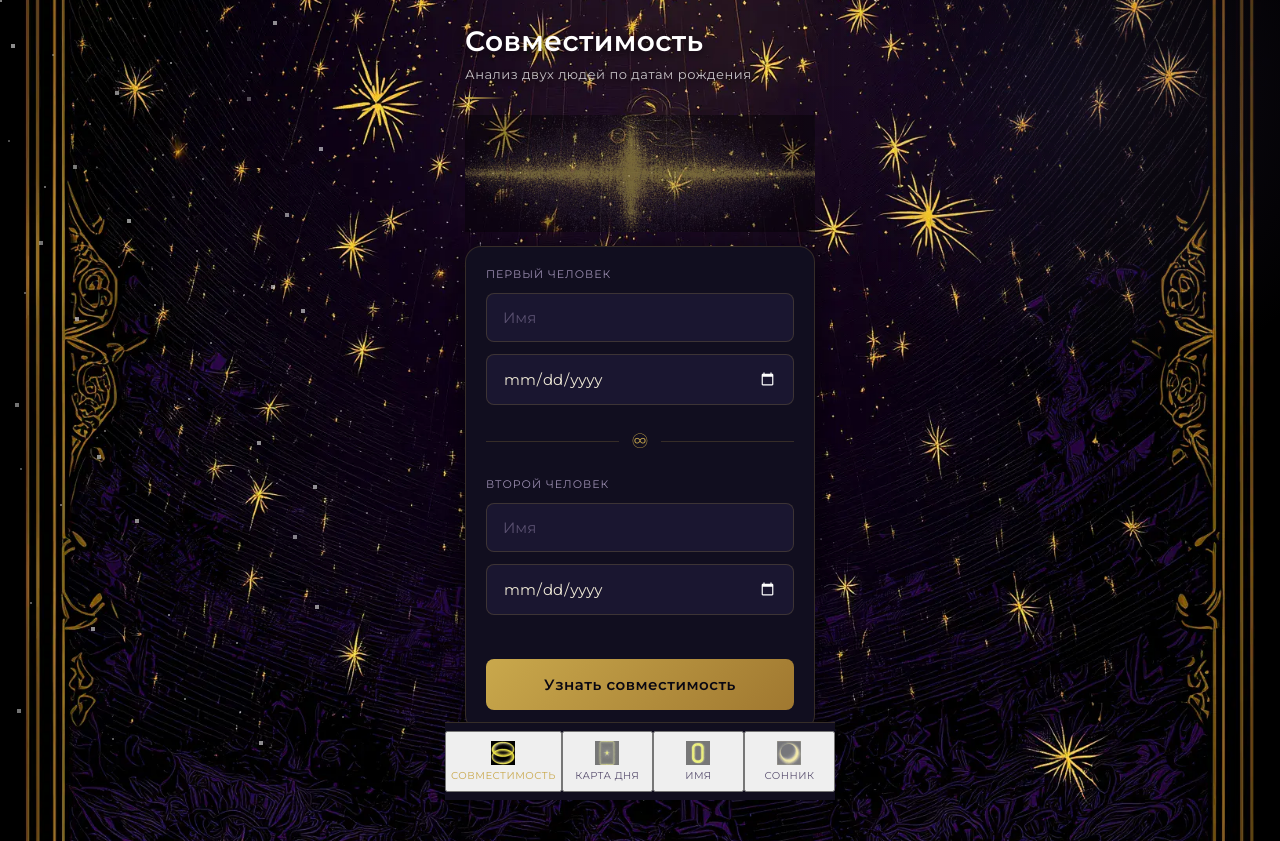
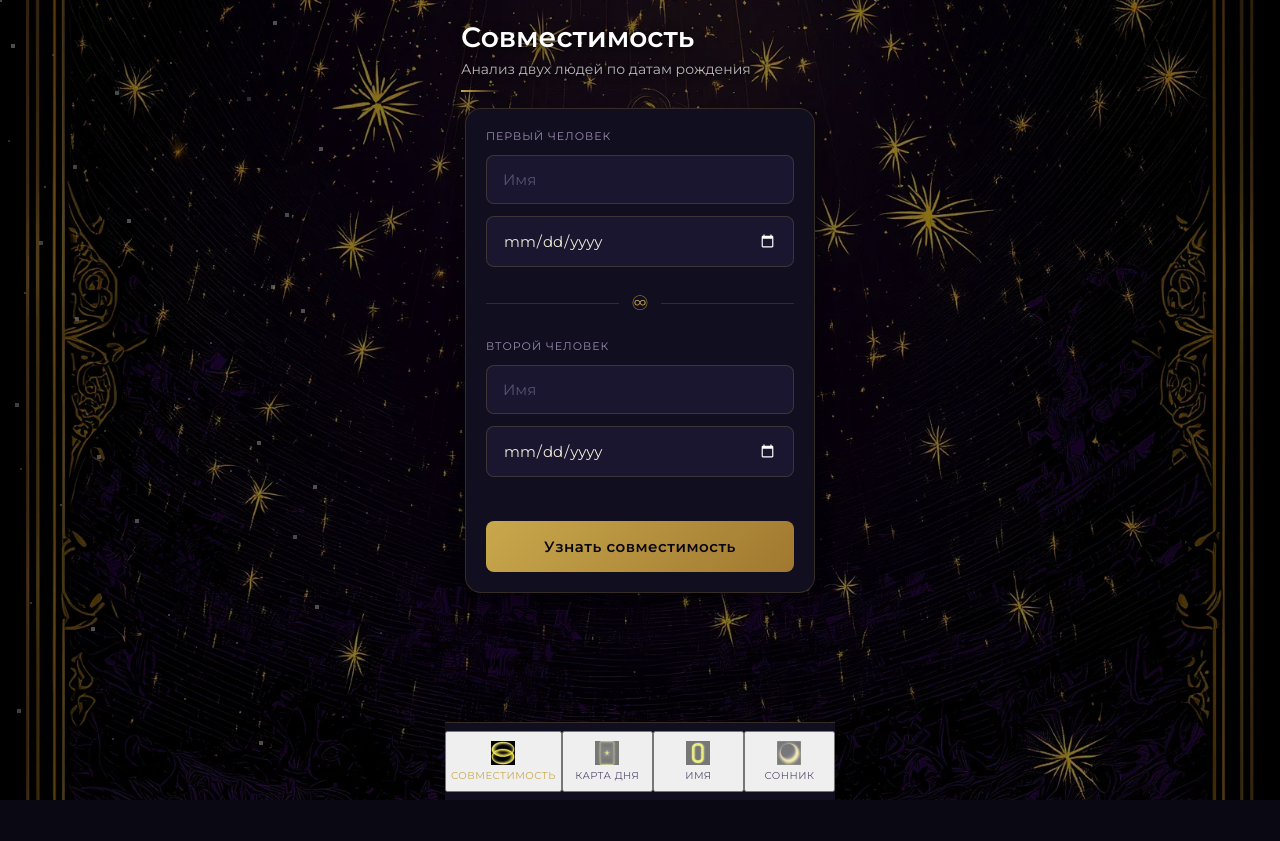
Before and after one commit to gerogiresasha/max-esoteric, a plain HTML site: page index.html in a window 1280 px wide. After the commit the page ends 800 px from the top, so only its background shows below. Drawn offline with Linux system fonts and the light colour scheme.

Commit message:
remove banner, darken bg overlay, fix headers

```diff
--- a/css/style.css
+++ b/css/style.css
@@ -107,13 +107,12 @@ body::before{
 }
 
 body::after{
-  content:"";
+  content:'';
   position:fixed;
   inset:0;
+  background:rgba(0, 0, 0, 0.45);
+  z-index:0;
   pointer-events:none;
-  z-index:0;
-  background:radial-gradient(420px 420px at 85% 12%, rgba(107,79,160,1) 0%, rgba(107,79,160,0) 70%);
-  opacity:0.15;
 }
 
 #app{
@@ -164,26 +163,26 @@ body::after{
 }
 
 .screen-header{
-  padding:24px 20px 16px;
+  padding:20px 16px 16px;
+  background:transparent;
 }
 
 .screen-title{
   font-family:var(--font-ui);
+  font-size:28px;
   font-weight:600;
-  font-size:28px;
-  letter-spacing:0.4px;
   color:#FFFFFF;
   text-shadow:0 2px 12px rgba(0,0,0,0.8);
+  margin:0 0 6px;
 }
 
 .screen-subtitle{
-  margin-top:6px;
   font-family:var(--font-ui);
-  font-size:13px;
-  line-height:1.6;
-  letter-spacing:0.5px;
-  color:rgba(255,255,255,0.75);
+  font-size:14px;
+  font-weight:400;
+  color:rgba(255,255,255,0.7);
   text-shadow:0 1px 8px rgba(0,0,0,0.9);
+  margin:0;
 }
 
 .screen-content{
@@ -377,14 +376,6 @@ input[type="date"].input-field{
   height:2px;
   margin-top:12px;
   background:linear-gradient(90deg, var(--accent-gold) 0%, rgba(201,168,76,0) 100%);
-}
-
-.tool-divider{
-  width:100%;
-  height:auto;
-  opacity:0.4;
-  display:block;
-  margin:0 0 14px;
 }
 
 .section-label{
--- a/js/instruments/compatibility.js
+++ b/js/instruments/compatibility.js
@@ -98,7 +98,6 @@
         <div class="screen-accent" aria-hidden="true"></div>
       </div>
       <div class="screen-content">
-        <img class="tool-divider" src="assets/dividers/divider-gold.webp" alt="" aria-hidden="true" />
         <div class="card">
           <div class="stack">
             <div class="section-label">Первый человек</div>
--- a/js/instruments/dreambook.js
+++ b/js/instruments/dreambook.js
@@ -87,7 +87,6 @@
         <div class="screen-accent" aria-hidden="true"></div>
       </div>
       <div class="screen-content">
-        <img class="tool-divider" src="assets/dividers/divider-gold.webp" alt="" aria-hidden="true" />
         <div class="card">
           <div class="stack">
             <textarea id="dream-input" class="input-field" placeholder="Опиши свой сон..." maxlength="1000"></textarea>
--- a/js/instruments/numerology.js
+++ b/js/instruments/numerology.js
@@ -87,7 +87,6 @@
         <div class="screen-accent" aria-hidden="true"></div>
       </div>
       <div class="screen-content">
-        <img class="tool-divider" src="assets/dividers/divider-gold.webp" alt="" aria-hidden="true" />
         <div class="card">
           <div class="stack">
             <input class="input-field" type="text" placeholder="Твое имя" id="num-name" autocomplete="name" />
--- a/js/instruments/tarot.js
+++ b/js/instruments/tarot.js
@@ -152,7 +152,6 @@
         <div class="screen-accent" aria-hidden="true"></div>
       </div>
       <div class="screen-content">
-        <img class="tool-divider" src="assets/dividers/divider-gold.webp" alt="" aria-hidden="true" />
         <div class="card">
           <div class="stack">
             <div id="tarot-card" class="card-placeholder" aria-label="Карта">
```
